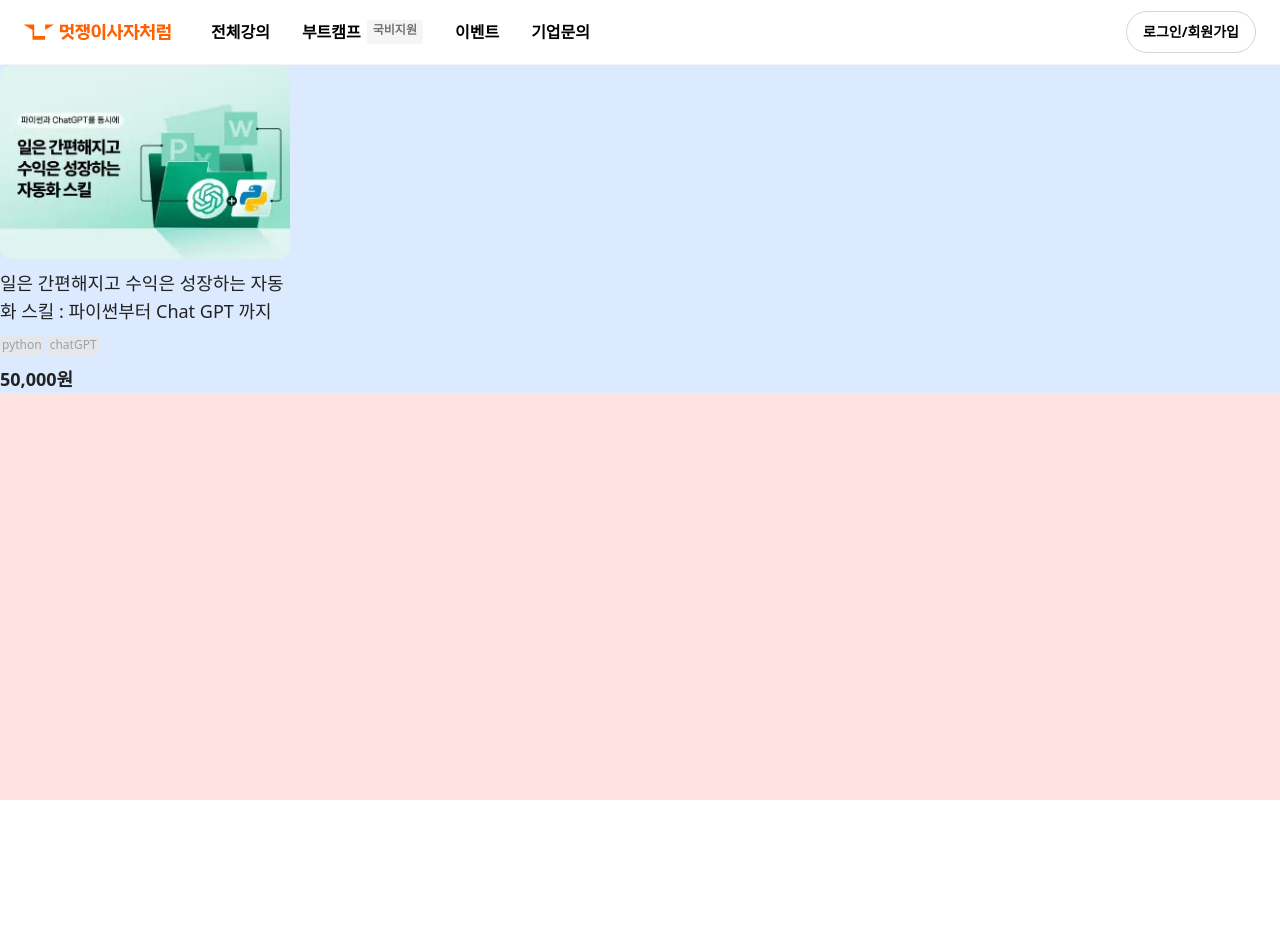
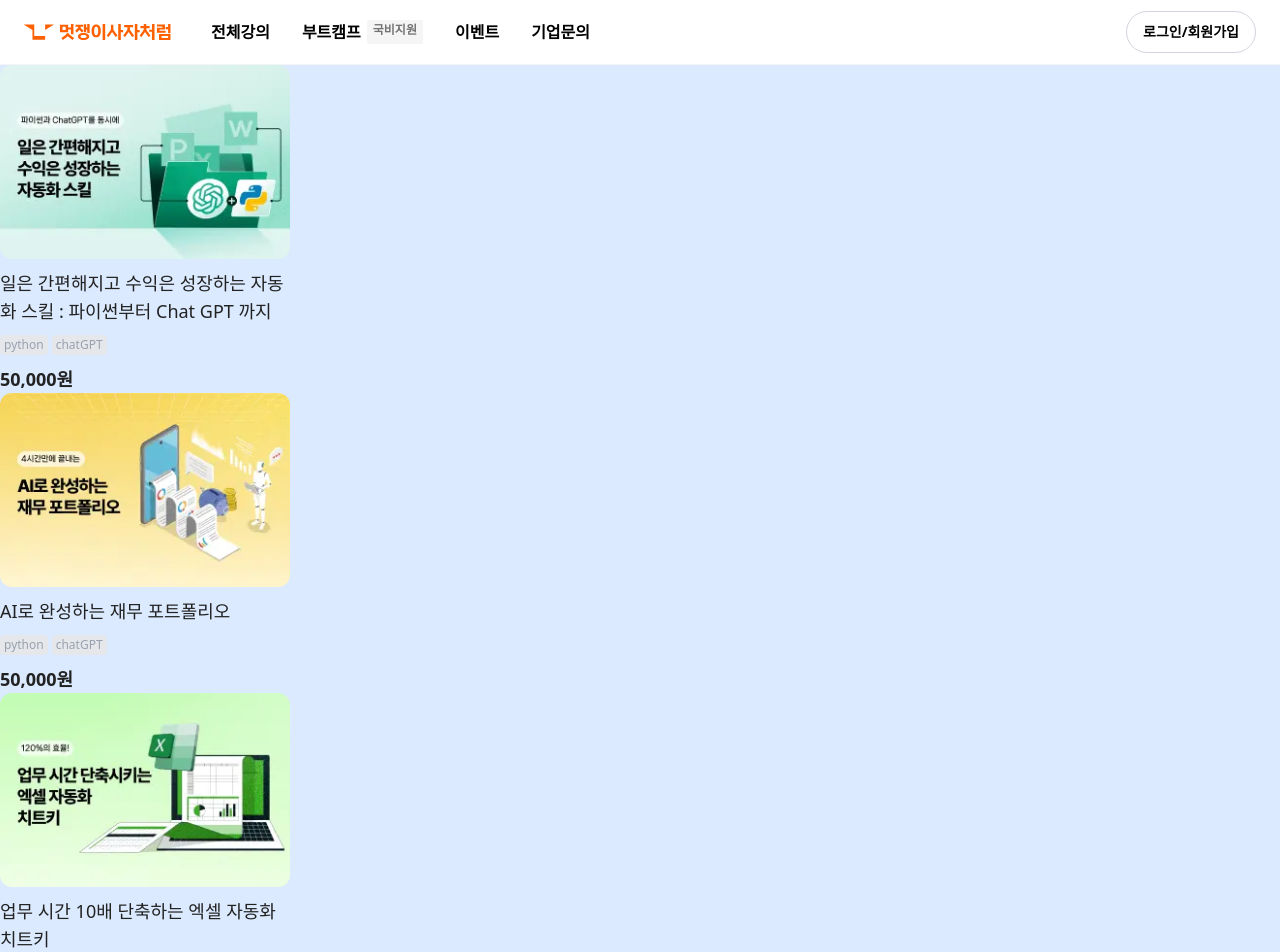
Before and after one commit to pikach-u/ReactPractice, a React (Vite) app in the folder tailwind_program/ch2/likelion-header/: page / in a window 1280 px wide. Shown: the top 952 px of the page. Before the commit the page ends 800 px from the top, so only its background shows below. Built offline with nearby package versions, Linux system fonts and the light colour scheme.

Commit message:
강의 배너 재사용, title, price 추가

```diff
--- /dev/null
+++ b/tailwind_program/ch2/likelion-header/src/components/LectureCard.jsx
@@ -0,0 +1,23 @@
+const LectureCard = ({ imageSrc, title }) => {
+  return (
+    <li className="w-[290px] text-[#222222] text-lg">
+      <img
+        className="w-[290px] h-[194px] object-cover rounded-xl"
+        src={imageSrc}
+        alt={title}
+      />
+      <h3 className="mt-2.5">{title}</h3>
+      <ul className="mt-2.5 flex gap-1">
+        <li className="text-xs rounded bg-gray-200 text-gray-400 px-1 py-0.5 inline-block">
+          python
+        </li>
+        <li className="text-xs rounded bg-gray-200 text-gray-400 px-1 py-0.5 inline-block">
+          chatGPT
+        </li>
+      </ul>
+      <h5 className="mt-2.5 font-semibold">50,000원</h5>
+    </li>
+  );
+};
+
+export default LectureCard;
--- a/tailwind_program/ch2/likelion-header/src/components/Lectures.jsx
+++ b/tailwind_program/ch2/likelion-header/src/components/Lectures.jsx
@@ -1,25 +1,18 @@
+import LectureCard from "./LectureCard";
+
 const Lectures = () => {
   return (
     <ul className="bg-blue-100">
-      <li className="w-[290px] text-[#222222] text-lg">
-        <img
-          className="w-[290px] h-[194px] object-cover rounded-xl"
-          src="1.webp"
-          alt="1"
-        />
-        <h3 className="mt-2.5">
-          일은 간편해지고 수익은 성장하는 자동화 스킬 : 파이썬부터 Chat GPT 까지
-        </h3>
-        <ul className="mt-2.5 flex gap-1">
-          <li className="text-xs rounded bg-gray-200 text-gray-400 p-0.5 inline-block">
-            python
-          </li>
-          <li className="text-xs rounded bg-gray-200 text-gray-400 p-0.5 inline-block">
-            chatGPT
-          </li>
-        </ul>
-        <h5 className="mt-2.5 font-semibold">50,000원</h5>
-      </li>
+      <LectureCard
+        imageSrc="1.webp"
+        title="일은 간편해지고 수익은 성장하는 자동화 스킬 : 파이썬부터 Chat GPT 까지"
+      />
+      <LectureCard imageSrc="2.webp" title="AI로 완성하는 재무 포트폴리오" />
+      <LectureCard
+        imageSrc="3.webp"
+        title="업무 시간 10배 단축하는 엑셀 자동화 치트키"
+      />
+      <LectureCard imageSrc="4.webp" title="10분 만에 끝내는 PPT 작성법" />
     </ul>
   );
 };
```
